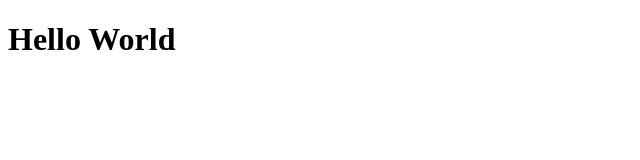
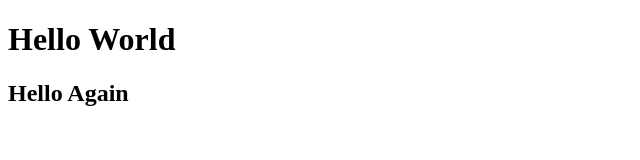
Before and after one commit to Amitha-Jagadeesh/React-Assignments-18thDec, a plain HTML site: page Hi.html in a window 1280 px wide. Shown: the whole page, without its empty margins (0-640 px from the left). Drawn offline with Linux system fonts and the light colour scheme.

Commit message:
Added hello Again

```diff
--- a/Hi.html
+++ b/Hi.html
@@ -5,6 +5,6 @@
     </head>
     <body>
         <h1>Hello World</h1>
-        <h2></h2>
+        <h2>Hello Again</h2>
     </body>
 </html>
```
